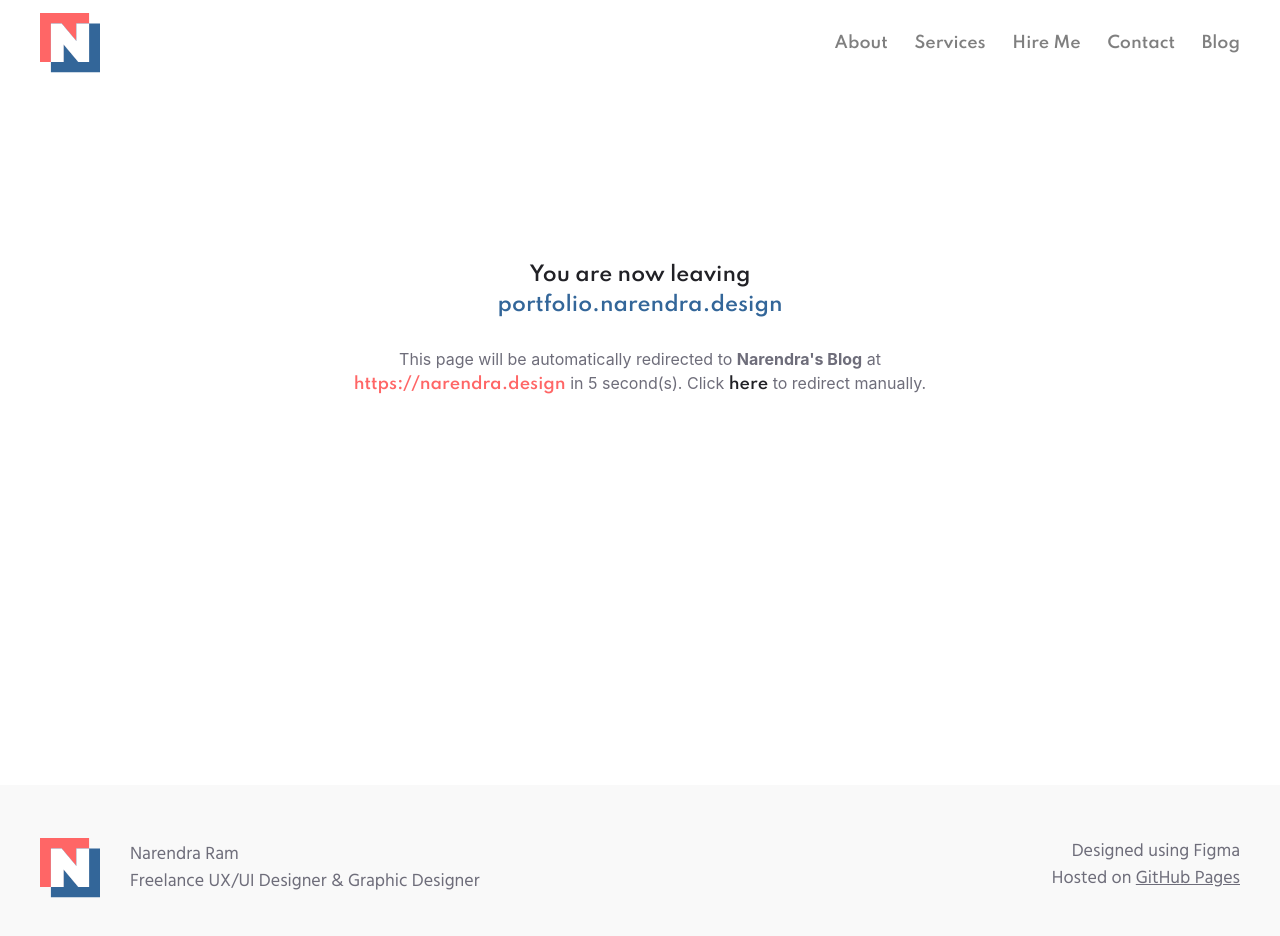
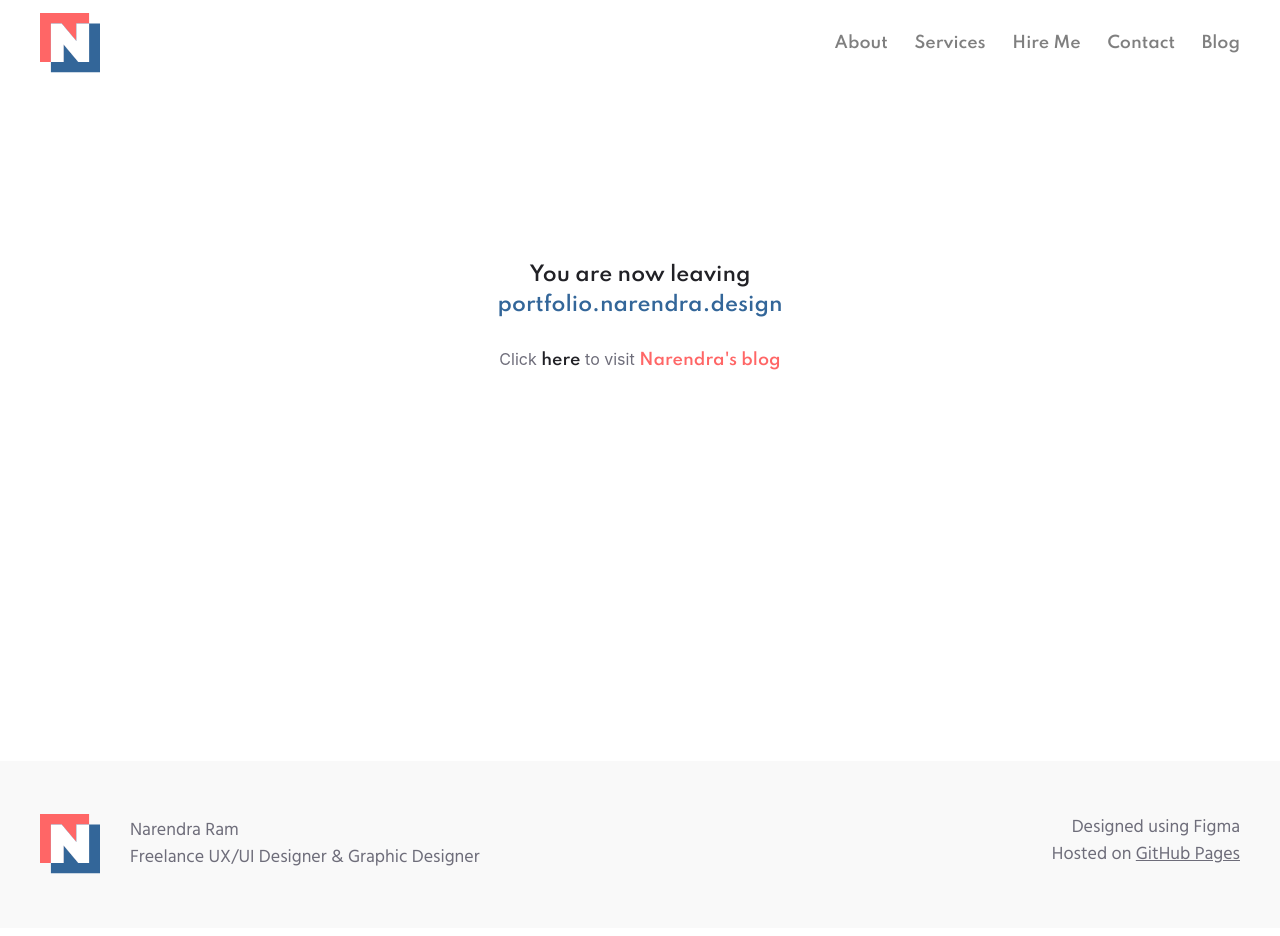
Before and after one commit to narenkram/Lance, a Nuxt app: page /blog in a window 1280 px wide. Shown: the top 936 px of the page. Built offline with nearby package versions, Linux system fonts and the light colour scheme.

Commit message:
refactor(blog-page): remove auto redirect

```diff
--- a/nuxt.config.js
+++ b/nuxt.config.js
@@ -39,7 +39,6 @@ export default {
     { src: "~/node_modules/jquery/dist/jquery.min.js", ssr: false },
     { src: "~/node_modules/bootstrap/dist/js/bootstrap.min.js", ssr: false },
     { src: "~/node_modules/holderjs/holder.min.js", ssr: false },
-    { src: "~/plugins/client-only.client.js", ssr: false },
   ],
   /*
    ** Nuxt.js modules
--- a/pages/blog.vue
+++ b/pages/blog.vue
@@ -8,14 +8,11 @@
             <span class="text-secondary">portfolio.narendra.design</span>
           </h4>
           <p>
-            This page will be automatically redirected to
-            <b>Narendra's Blog</b> at <br />
-            <a class="text-primary" href="https://narendra.design"
-              >https://narendra.design</a
+            Click
+            <a href="https://narendra.design">here</a> to visit
+            <a href="https://narendra.design"
+              ><span class="text-primary">Narendra's blog</span></a
             >
-            in <span id="blog_counter">10</span> second(s). Click
-            <a href="https://narendra.design">here</a> to redirect
-            manually.
           </p>
         </div>
       </div>
--- a/plugins/client-only.client.js
+++ /dev/null
@@ -1,15 +0,0 @@
-function countdown_blog() {
-    var i = document.getElementById("blog_counter");
-
-    if (parseInt(i.innerHTML) <= 0) {
-        location.href = "https://narendra.design";
-    }
-    if (parseInt(i.innerHTML) != 0) {
-        i.innerHTML = parseInt(i.innerHTML) - 1;
-    }
-}
-
-
-setInterval(function () {
-    countdown_blog();
-}, 1000);
```
